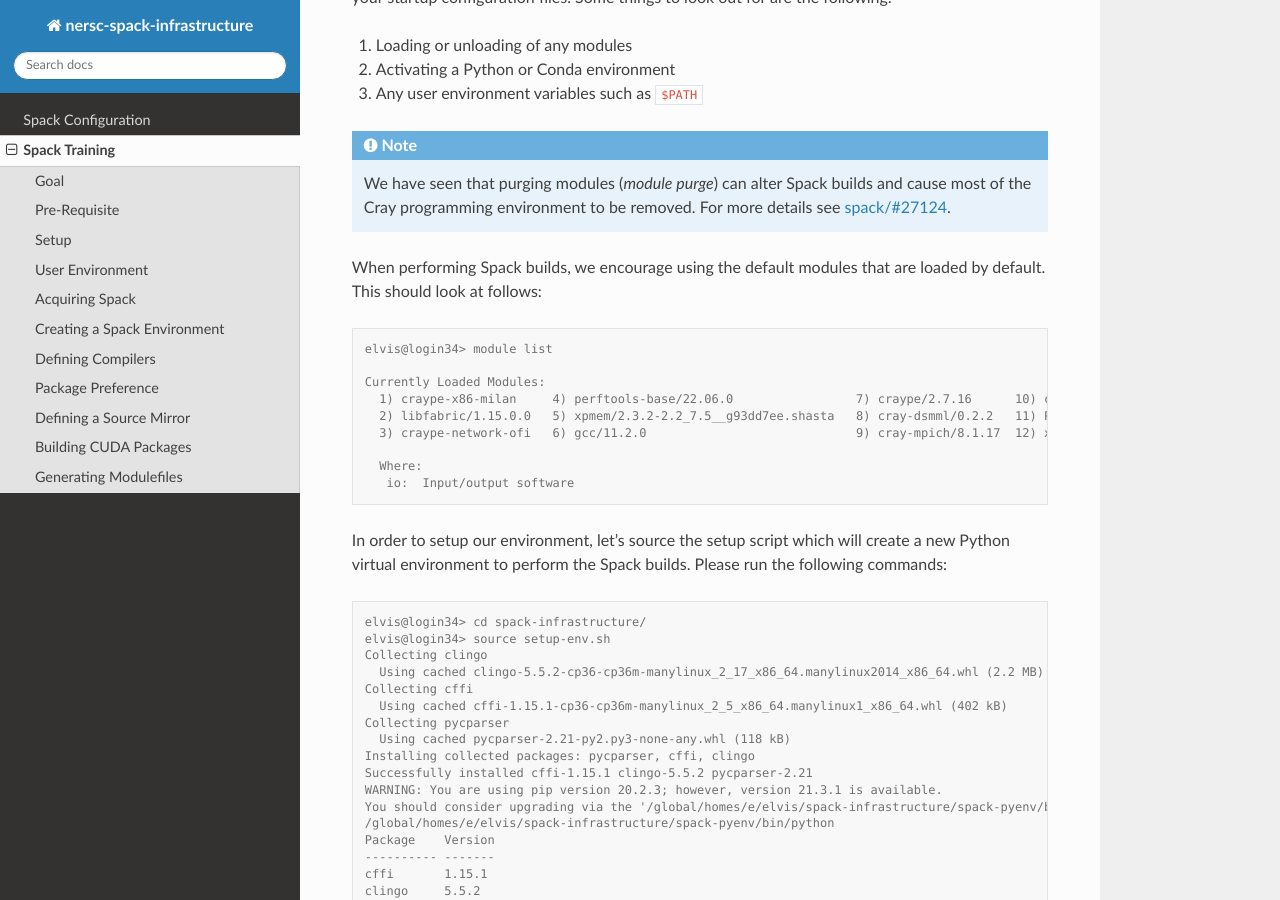
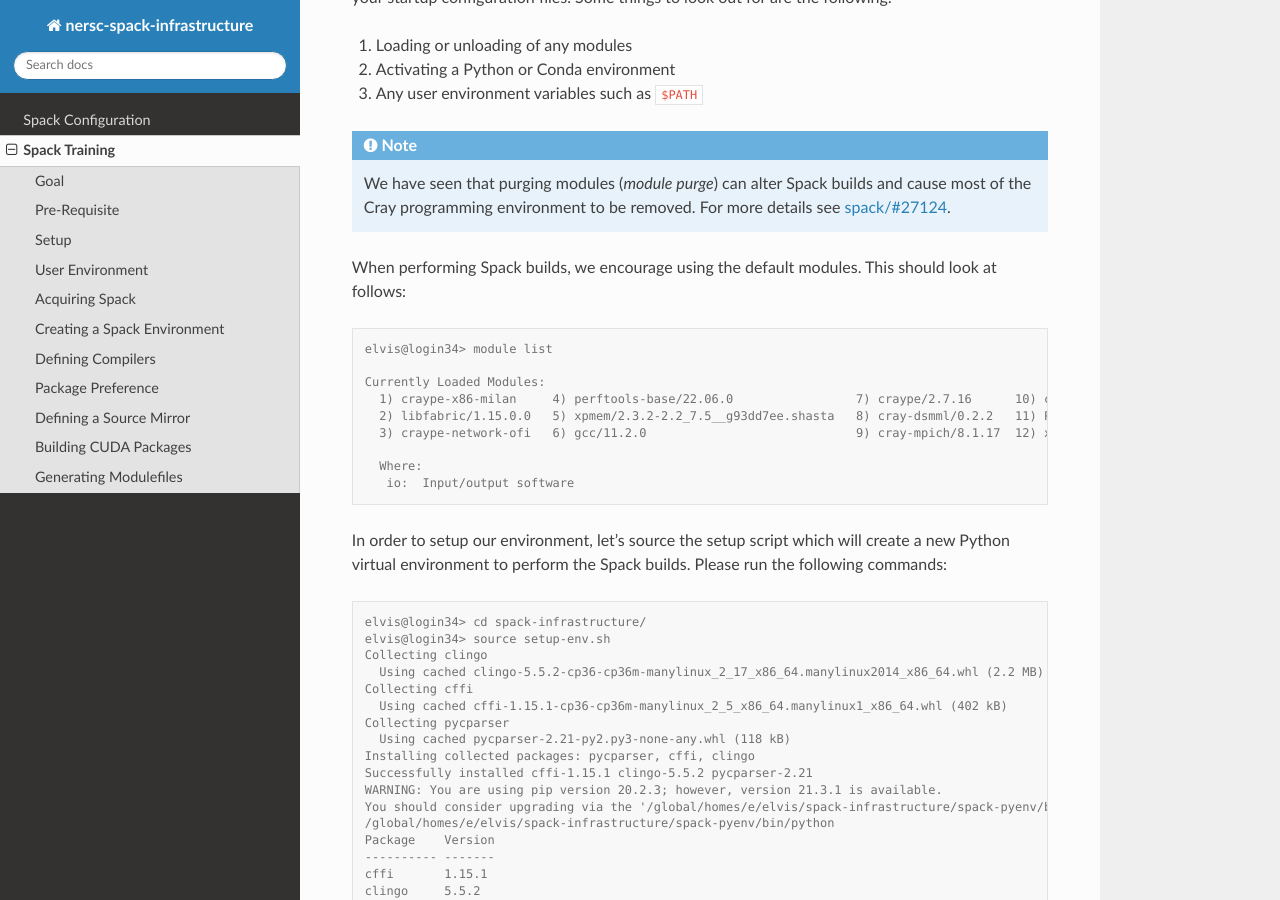
Before and after one commit to NERSC/spack-infrastructure, a Sphinx documentation site: the page built from docs/spack_training.rst, in a window 1280 px wide and 900 px high, scrolled down 971 px. Built offline with Sphinx 7.4.7 and the Read the Docs theme 2.0.0, drawn with Linux system fonts in a browser that asks for light colours; some of the changed text lies outside the part shown.

Commit message:
incorporating suggestions

```diff
--- a/docs/spack_training.rst
+++ b/docs/spack_training.rst
@@ -48,7 +48,7 @@
    We have seen that purging modules (`module purge`) can alter Spack builds and cause most of the Cray programming environment
    to be removed. For more details see `spack/#27124 <https://github.com/spack/spack/issues/27124>`_.
 
-When performing Spack builds, we encourage using the default modules that are loaded by default. This should look at follows:
+When performing Spack builds, we encourage using the default modules. This should look at follows:
 
 .. code-block:: console
 
@@ -138,7 +138,7 @@
 Creating a Spack Environment
 -----------------------------
 
-When using Spack, you may be tempted to start installing packages via **spack install** in your Spack instance. Note
+When using Spack, you may be tempted to start installing packages via ``spack install`` in your Spack instance. Note
 that it's best you organize your Spack stacks in their own `spack environment <https://spack.readthedocs.io/en/latest/environments.html>`_,
 similar to how one would organize a Python or Conda environment.
 
```
